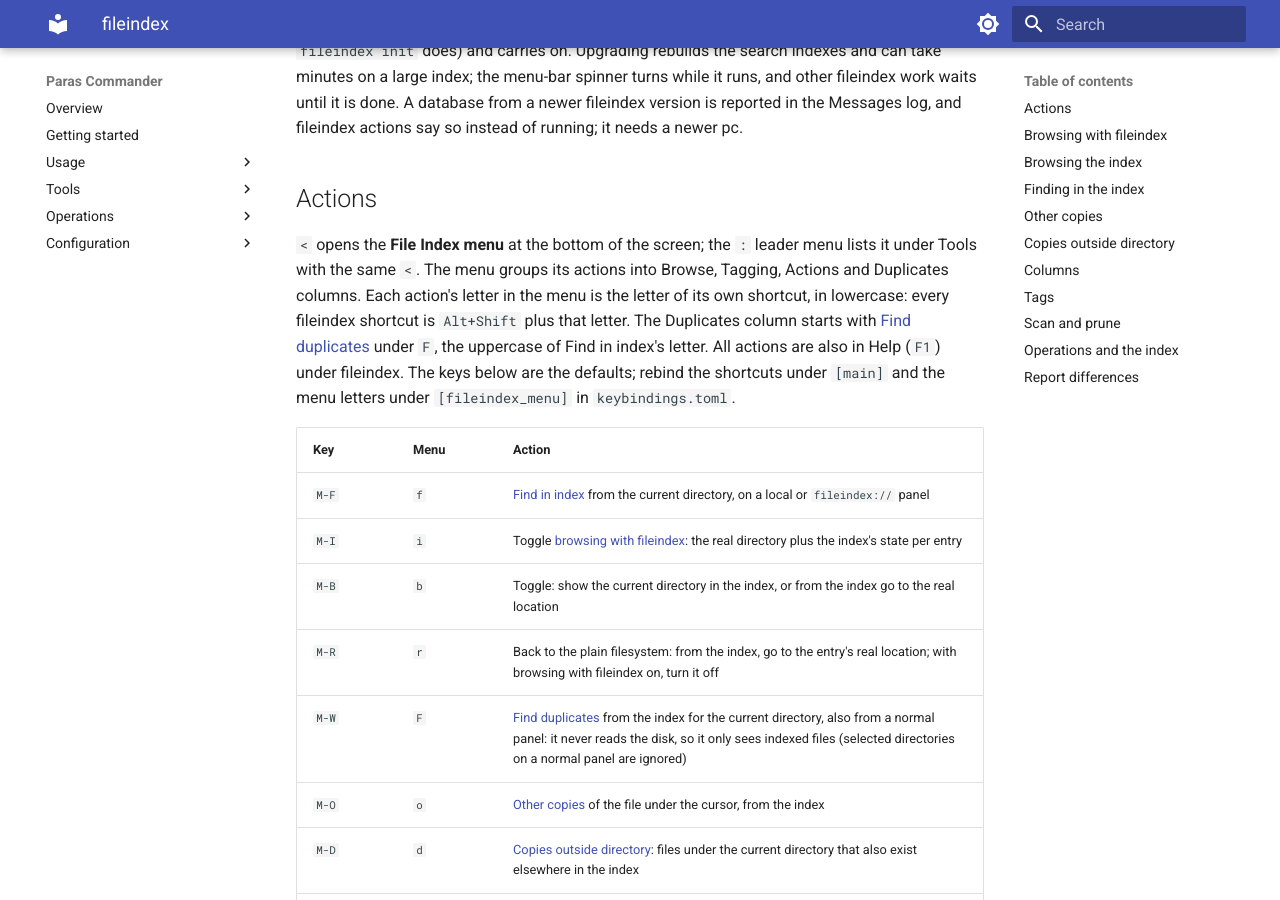
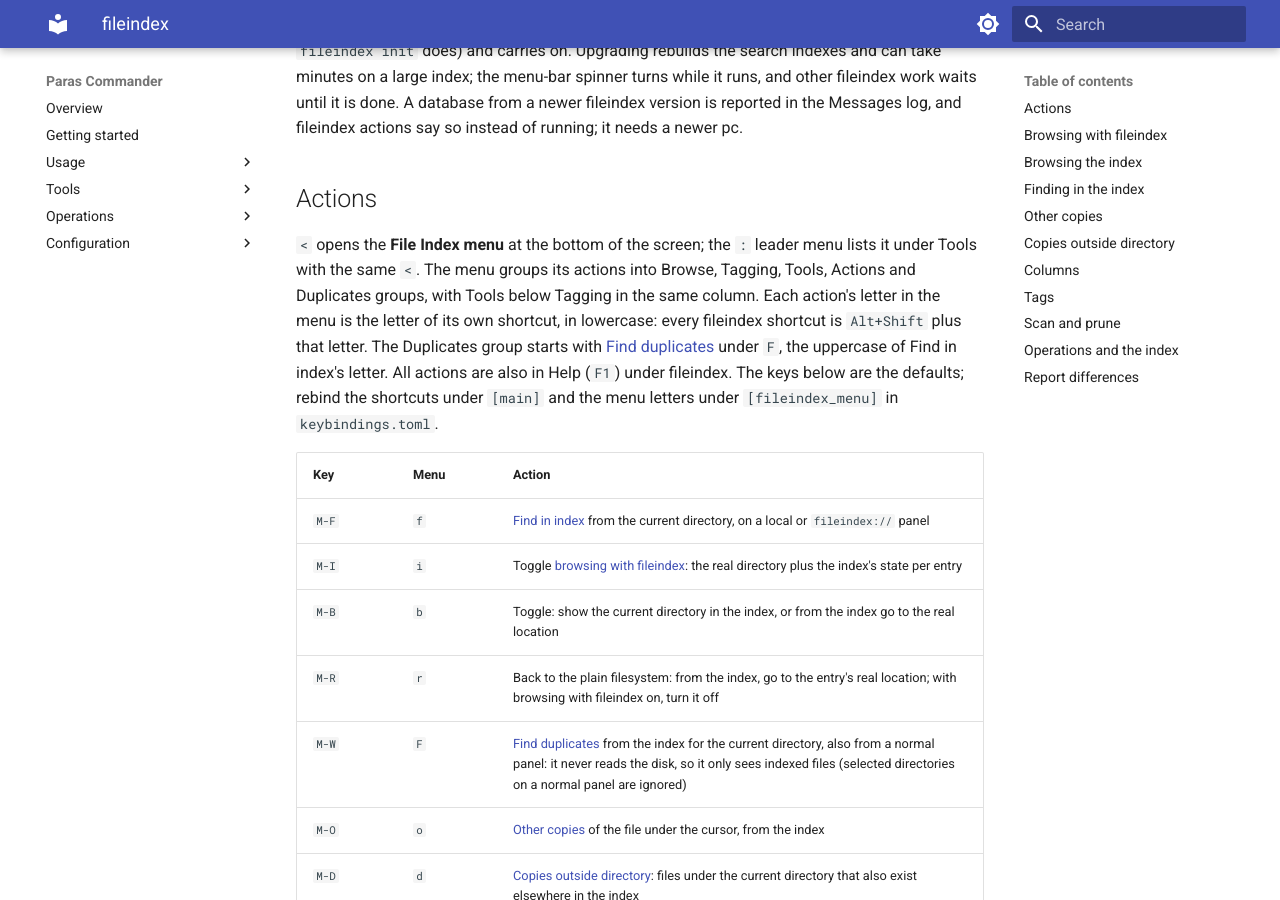
Before and after one commit to paranoidi/paras-commander, an MkDocs documentation site: the page built from docs/fileindex.md, in a window 1280 px wide and 900 px high, scrolled down 522 px. Built offline with MkDocs 1.6.1 and Material for MkDocs 9.7.7, drawn with Linux system fonts in a browser that asks for light colours.

Commit message:
feat(fileindex): move find in index to a tools menu group
Find in index is not a browse mode, so it leaves the Browse group for a
new Tools group stacked under Tagging. The menu now builds through the
shared buildLeaderMenuEntries, which supports stacked groups.

```diff
--- a/docs/fileindex.md
+++ b/docs/fileindex.md
@@ -29,9 +29,10 @@ of running; it needs a newer pc.
 
 `<` opens the **File Index menu** at the bottom of the screen;
 the `:` leader menu lists it under Tools with the same `<`. The menu groups
-its actions into Browse, Tagging, Actions and Duplicates columns. Each action's
+its actions into Browse, Tagging, Tools, Actions and Duplicates groups, with
+Tools below Tagging in the same column. Each action's
 letter in the menu is the letter of its own shortcut, in lowercase: every
-fileindex shortcut is `Alt+Shift` plus that letter. The Duplicates column starts
+fileindex shortcut is `Alt+Shift` plus that letter. The Duplicates group starts
 with [Find duplicates](find-duplicates.md) under `F`, the
 uppercase of Find in index's letter. All actions are also in Help (`F1`) under
 fileindex. The keys below are the defaults; rebind the shortcuts under
```
Also changed, not shown: docs/agents/menus.md (+1 -1 lines), 2 other files.
